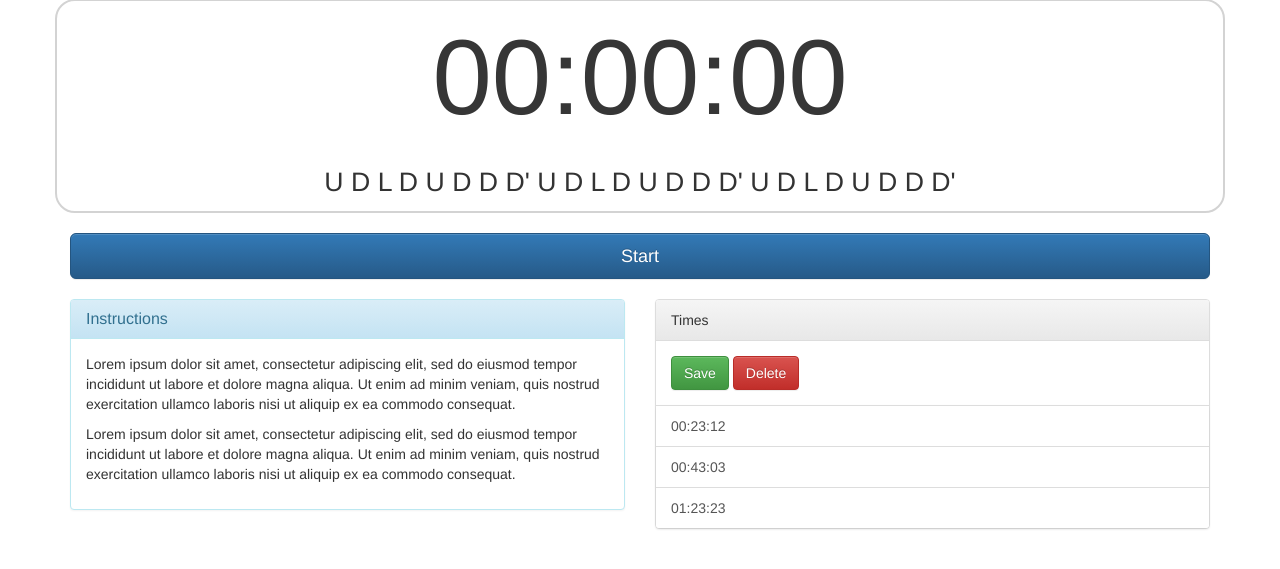
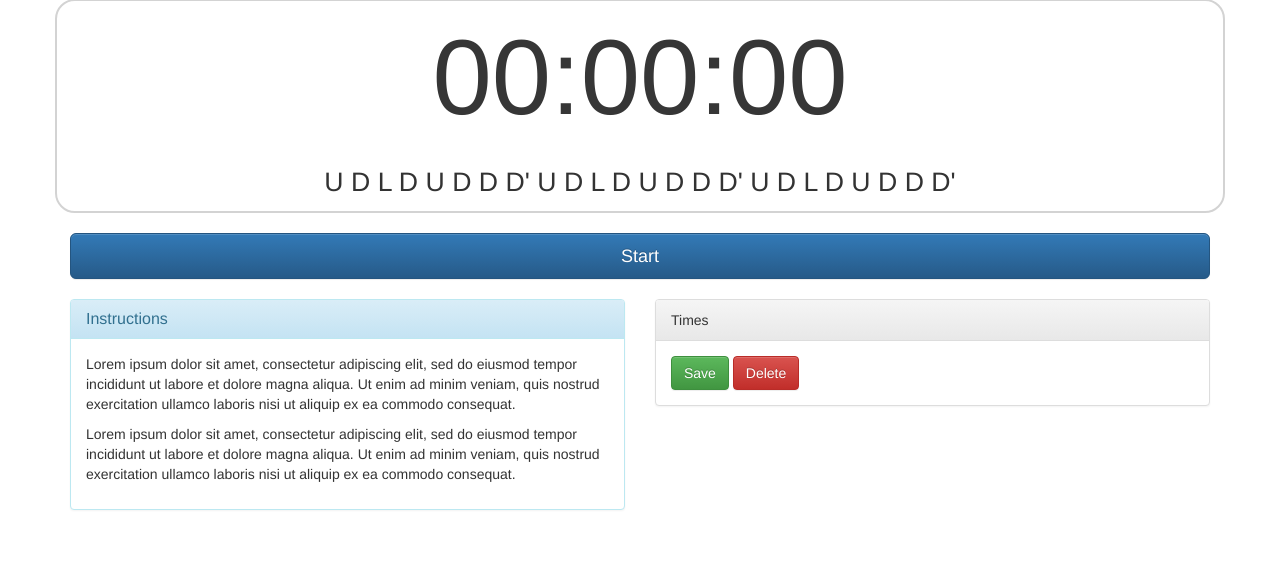
Before and after one commit to browncj/Cube-Graphs, a Django app: page /timer/ in a window 1280 px wide. Shown: the part 193-762 px from the top of the page. Run offline with Django 3.2, Linux system fonts and the light colour scheme; some libraries are stand-ins or nearby versions.

Commit message:
Remove default times

```diff
--- a/templates/timer/timer.html
+++ b/templates/timer/timer.html
@@ -61,9 +61,6 @@
               <button id="delete" class="btn btn-danger" type="submit">Delete</button>
             </div>
             <div id="times-list" class="list-group">
-              <button type="button" class="list-group-item">00:23:12</button>
-              <button type="button" class="list-group-item">00:43:03</button>
-              <button type="button" class="list-group-item">01:23:23</button>
             </div>
           </div>
         </div>
```
